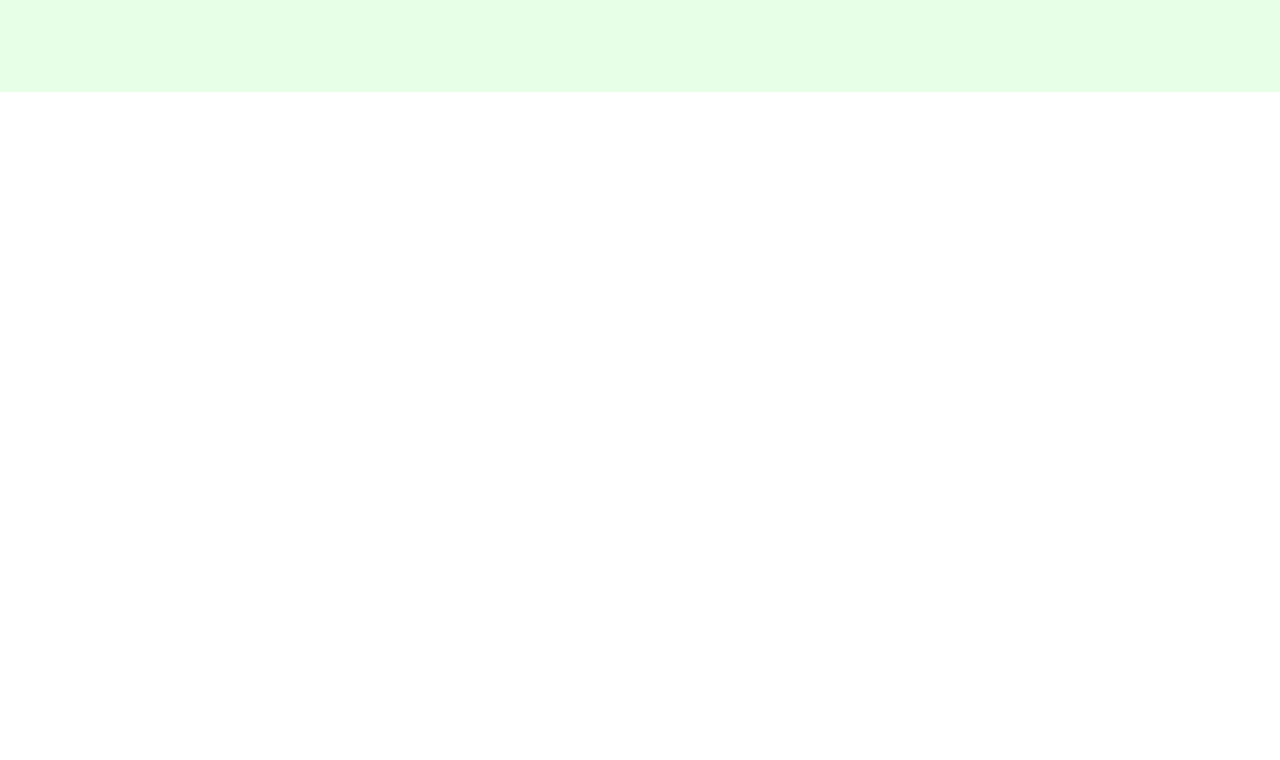
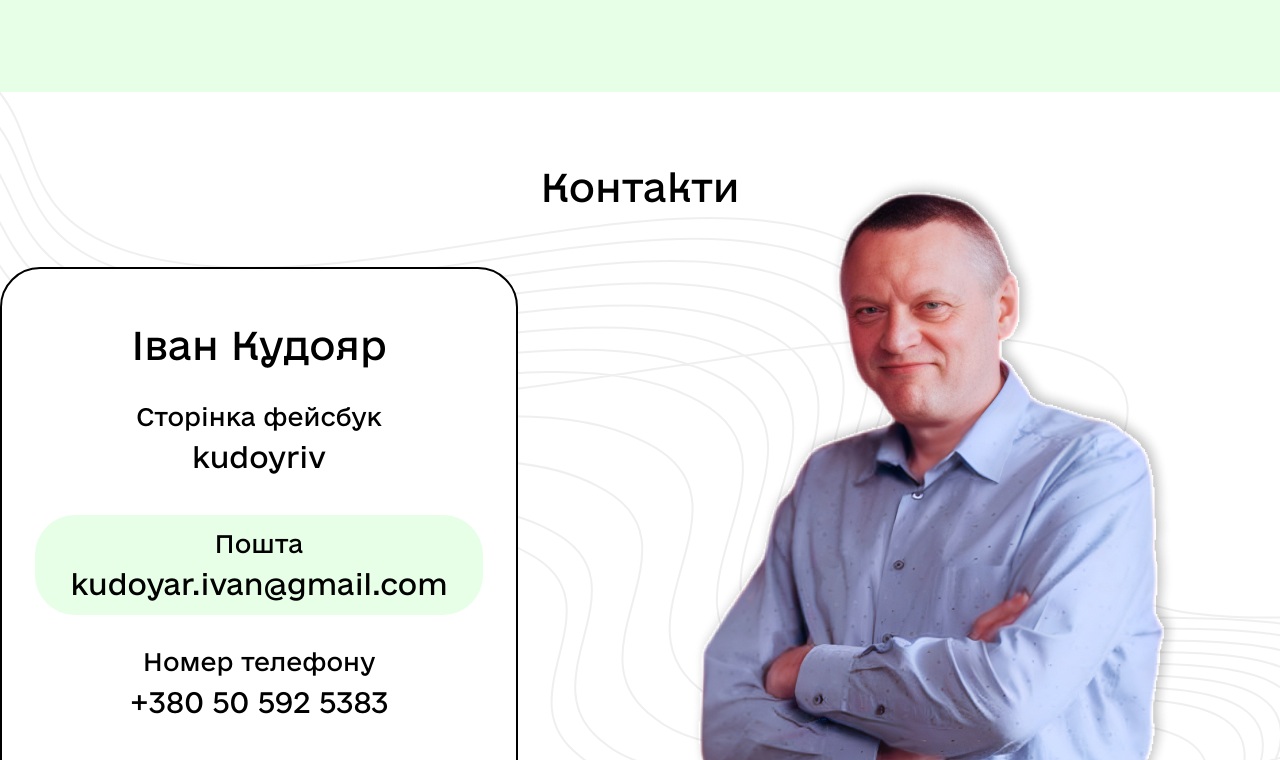
Before and after one commit to Guntyk/kudoyar, a React (Create React App) app: page / in a window 1280 px wide. Shown: the part 3040-3800 px from the top of the page. Before the commit the page ends 3132 px from the top, so only its background shows below. Built offline with nearby package versions, Linux system fonts and the light colour scheme.

Commit message:
Contacts Done

```diff
--- a/src/App.jsx
+++ b/src/App.jsx
@@ -1,5 +1,6 @@
 import Testimonials from "./components/Testimonials/Testimonials";
 import Articles from "./components/Articles/Articles";
+import Contacts from "./components/Contacts/Contacts";
 import Services from "./components/Services/Services";
 import Header from "./components/Header/Header";
 import Stats from "./components/Stats/Stats";
@@ -15,6 +16,7 @@ export default function App() {
         <Services />
         <Articles />
         <Testimonials />
+        <Contacts />
       </main>
     </>
   );
--- /dev/null
+++ b/src/components/Contacts/Contacts.css
@@ -0,0 +1,45 @@
+.contacts-background {
+  background: url(../../materials/background/back-3.svg) no-repeat 50% 10%;
+}
+
+.contacts {
+  position: relative;
+  padding: 75px 0 60px;
+}
+
+.contacts h2 {
+  margin-bottom: 60px;
+  text-align: center;
+}
+
+.contacts-box {
+  display: flex;
+  flex-direction: column;
+  align-items: center;
+  width: 518px;
+  height: 568px;
+}
+
+.name {
+  margin: 56px 0 38px;
+}
+
+.contact {
+  display: flex;
+  flex-direction: column;
+  align-items: center;
+  gap: 10px;
+}
+
+.contact:nth-child(2) {
+  margin: 42px 0 33px;
+  padding: 15px 35px;
+  border-radius: 40px;
+  background: var(--green);
+}
+
+.contacts-photo {
+  position: absolute;
+  bottom: -7.5%;
+  right: 0;
+}
--- /dev/null
+++ b/src/components/Contacts/Contacts.jsx
@@ -0,0 +1,48 @@
+import photo from "../../materials/photo-2.png";
+import "./Contacts.css";
+
+export default function Contacts() {
+  return (
+    <div className="contacts-background">
+      <div className="container">
+        <section className="contacts">
+          <h2 className="sec-title">Контакти</h2>
+          <div className="contacts-box border">
+            <span className="sec-title name">Іван Кудояр</span>
+            <ul>
+              <li className="contact">
+                <span className="naming">Сторінка фейсбук</span>
+                <a
+                  href="https://facebook.com/kudoyriv"
+                  rel="noreferrer noopener"
+                  target="_blank"
+                  className="subtitle linked"
+                >
+                  kudoyriv
+                </a>
+              </li>
+              <li className="contact">
+                <span className="naming">Пошта</span>
+                <a
+                  href="mailto:kudoyar.ivan@gmail.com"
+                  rel="noreferrer noopener"
+                  target="_blank"
+                  className="subtitle linked"
+                >
+                  kudoyar.ivan@gmail.com
+                </a>
+              </li>
+              <li className="contact">
+                <span className="naming">Номер телефону</span>
+                <a href="tel:+380505925383" className="subtitle linked">
+                  +380 50 592 5383
+                </a>
+              </li>
+            </ul>
+          </div>
+          <img src={photo} className="contacts-photo" alt="Фотографія Івана Кудояра" />
+        </section>
+      </div>
+    </div>
+  );
+}
--- a/src/index.css
+++ b/src/index.css
@@ -205,6 +205,11 @@ code {
   width: 100%;
 }
 
+.subtitle.linked::before {
+  height: 2px;
+  bottom: -3px;
+}
+
 .title {
   font-family: "e-Ukraine-Head";
   font-size: 56px;
@@ -264,5 +269,5 @@ code {
 }
 
 body {
-  background: url(./materials/background/back-1.svg) no-repeat 20% 10%;
+  background: url(./materials/background/back-1.svg) no-repeat 20% -5%;
 }
```
